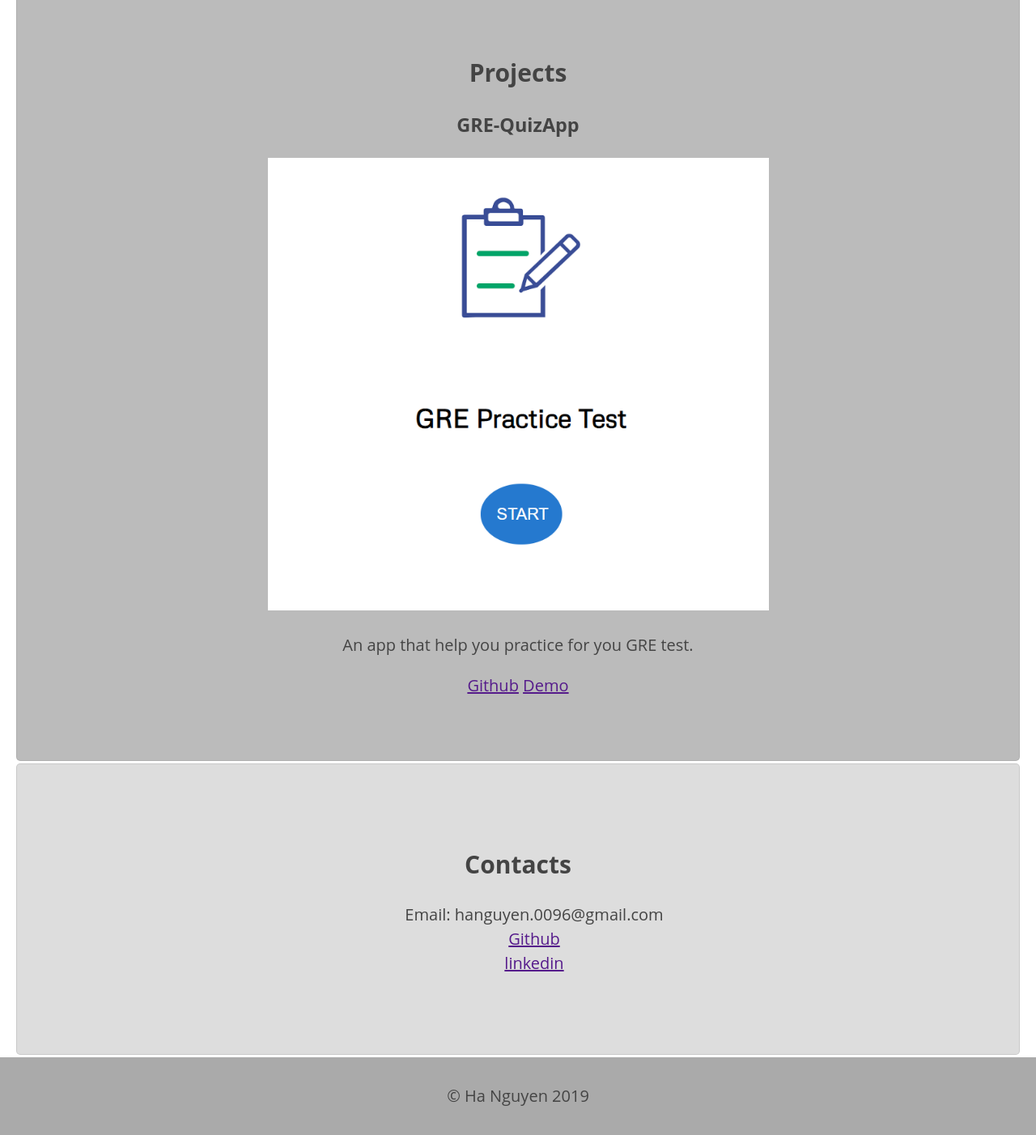
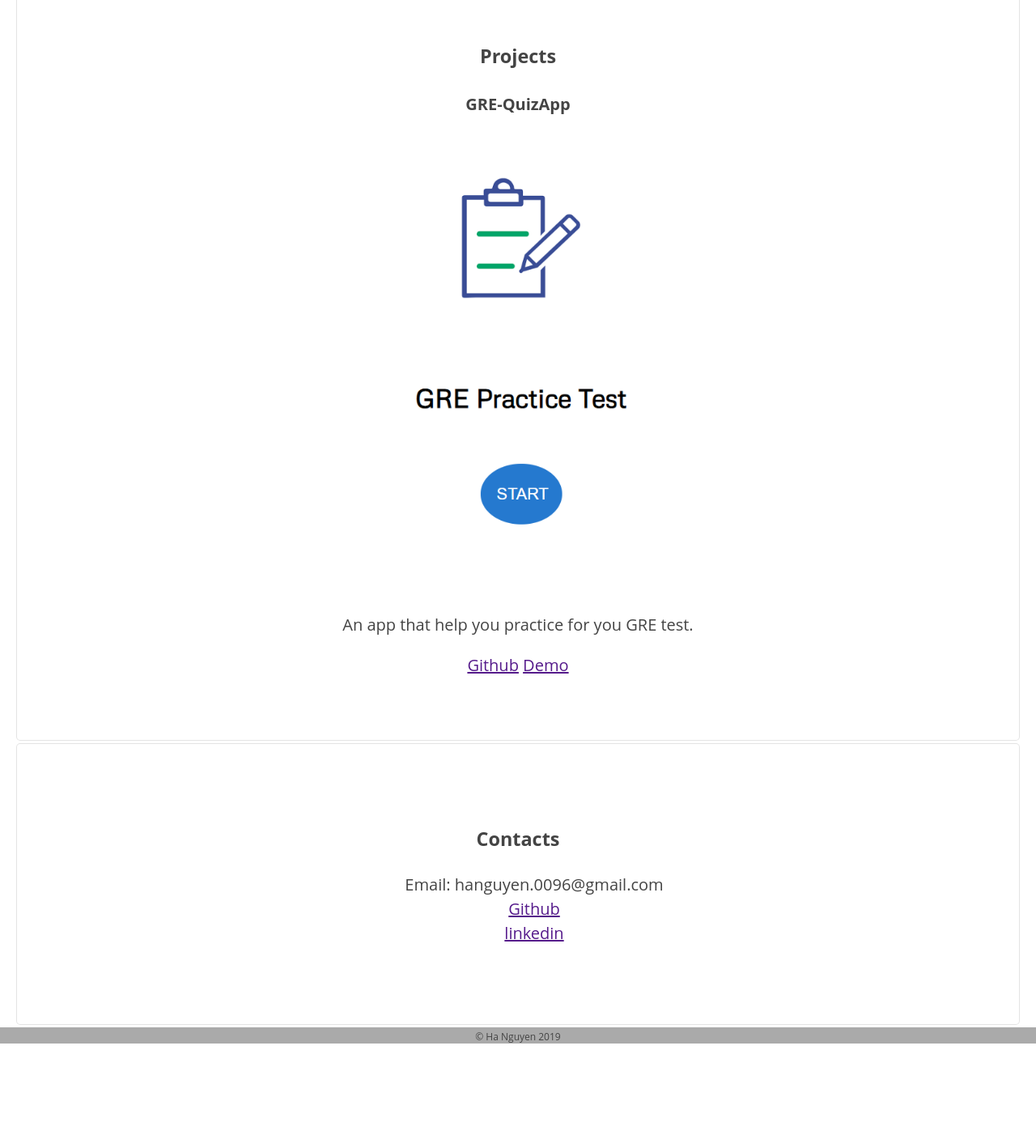
Before and after one commit to HaNguyen0096/portfolio, a plain HTML site: page index.html in a window 1280 px wide. Shown: the part 840-2242 px from the top of the page at 81% size. After the commit the page ends 2130 px from the top, so only its background shows below. Drawn offline with nearby package versions, Linux system fonts and the light colour scheme.

Commit message:
update typography and color

```diff
--- a/index.html
+++ b/index.html
@@ -22,15 +22,15 @@
         </header>
 
         <section>
-            <h2>About me</h2>
+            <h3>About me</h3>
             <p>I recently graduated as Computer Engineering major and currently taking the fullstack flex course at Thinkful. I love learning about
                 new technologies and creating useful solfware applications.</p>
         </section>
 
         <section>
-            <h2>Projects</h2>
+            <h3>Projects</h3>
             <div class="projects">
-                <h3>GRE-QuizApp</h3>
+                <h4>GRE-QuizApp</h4>
                 <img class="projectImg" src="quizApp.png" alt="quizApp">
                 <p>An app that help you practice for you GRE test.</p>
                 <a href="">Github</a>
@@ -39,7 +39,7 @@
         </section>
 
         <section>
-            <h2>Contacts</h2>
+            <h3>Contacts</h3>
             <ul class="info">
                 <li>Email: hanguyen.0096@gmail.com</li>
                 <li><a href="">Github</a></li>
@@ -49,7 +49,7 @@
         </section>
 
     </main>
-    <footer role="content-info"><p>© Ha Nguyen 2019</p></footer>
+    <footer role="content-info">© Ha Nguyen 2019</footer>
 
 </body>
 </html>
--- a/main.css
+++ b/main.css
@@ -22,6 +22,7 @@
   }
 
   nav li{
+    font-size: 16px;
     display: none;
   }
 
@@ -31,6 +32,12 @@
     background-color: #aaa;
   }
 
+  footer {
+    height: 20px;
+    padding-top: 3px;
+    font-size: 12px;
+  }
+
   nav {
     position: fixed;
     top: 0;
@@ -38,7 +45,7 @@
     right: 0;
     z-index: 10;
     width: 100%;
-    height: 45px;
+    height: 36px;
     text-align: right;
   }
 
@@ -59,11 +66,11 @@
   section {
     min-height: 200px;
     padding: 6% 0;
-    background-color: #bbb;
+    background-color:white;
   }
 
   section:nth-child(even) {
-    background-color: #ddd;
+    background-color: white;
   }
 
   @media screen and (min-width: 600px) {
```
